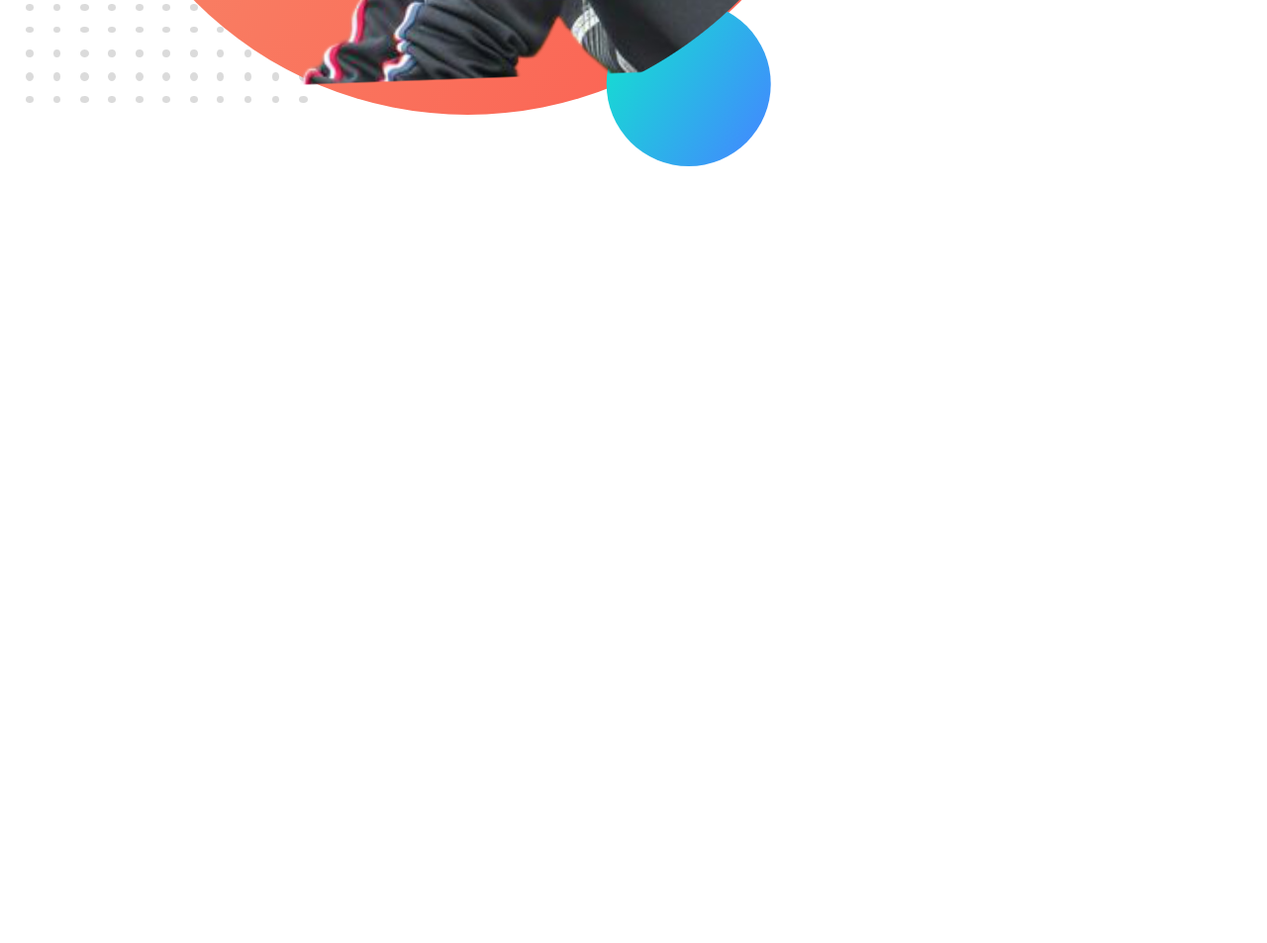
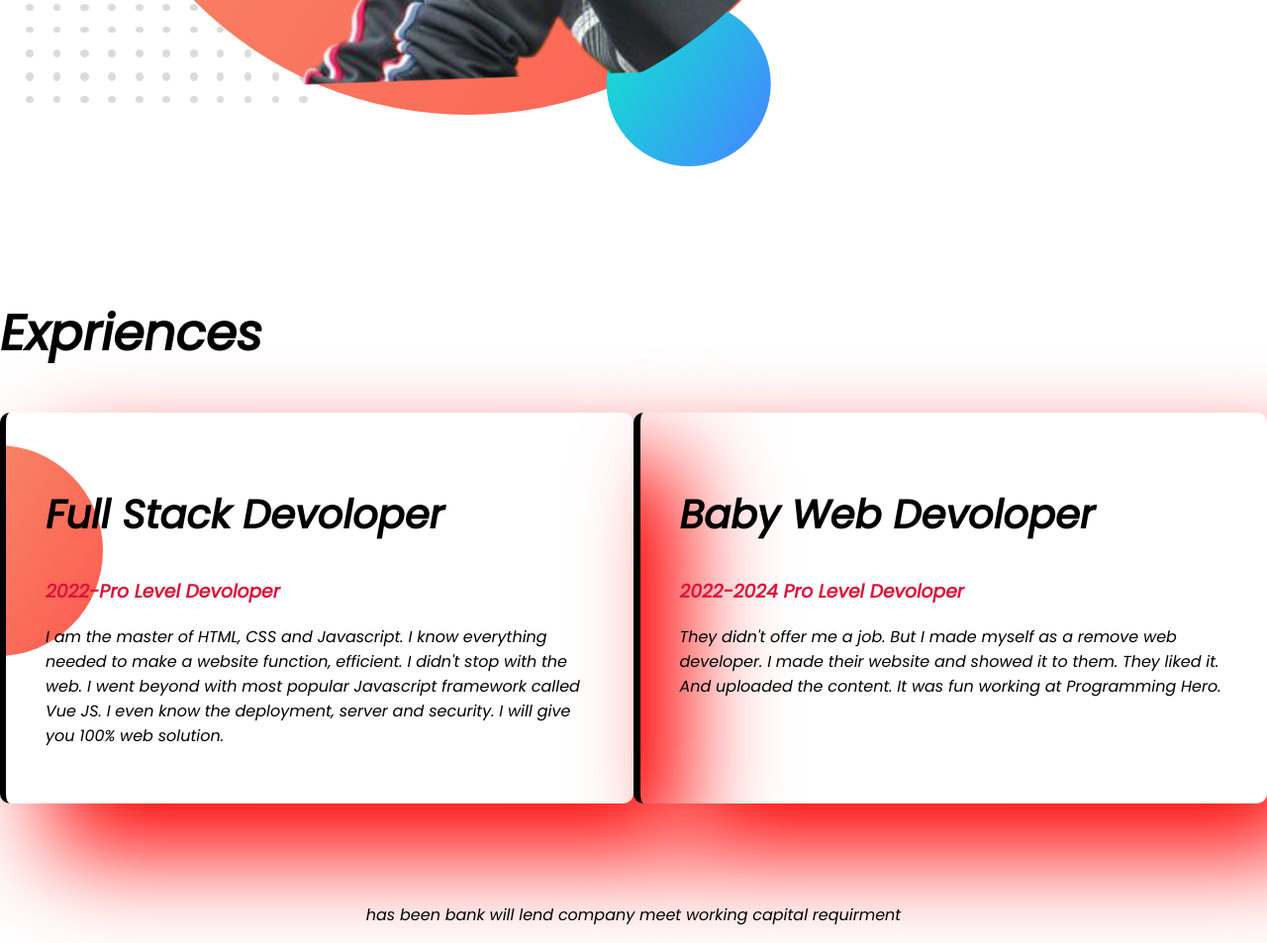
Before and after one commit to naimurrahamannaim/devoloper-portfolio, a plain HTML site: page index.html in a window 1280 px wide. Shown: the part 1531-2484 px from the top of the page at 99% size. Before the commit the page ends 1831 px from the top, so only its background shows below. Drawn offline with Linux system fonts and the light colour scheme.

Commit message:
footer exprience added

```diff
--- a/index.html
+++ b/index.html
@@ -13,7 +13,7 @@
 </head>
 
 <body>
-    <section class="top-banner">
+    <section class="top-banner felxible-container">
         <div class="half-width">
             <h1>Wellcome To</h1>
             <h1><span class="orange-color">Naimur Devoloper</span> World</h1>
@@ -29,7 +29,7 @@
             <img src="images/naimur.png" alt="">
         </div>
     </section>
-    <section class="Naimur-Man">
+    <section class="Naimur-Man felxible-container">
         <div class="half-width">
             <img src="images/pani.png" alt="">
         </div>
@@ -45,9 +45,39 @@
 
         </div>
 
+    </section>
+
+    <section class="Exprience-Area">
+        <h1>Expriences</h1>
+
+        <div class="felxible-container">
+            <div id="full-stack-exprience" class="exprience-item">
+                <h2>Full Stack Devoloper</h2>
+
+                <h3 class="orange-color">2022-Pro Level Devoloper</h3>
+
+                <p> I am the master of HTML, CSS and Javascript. I know everything needed to make a website function,
+                    efficient. I didn't stop with the web. I went beyond with most popular Javascript framework called
+                    Vue
+                    JS. I even know the deployment, server and security. I will give you 100% web solution.
+                </p>
+
+            </div>
+            <div id="web-dev-experience" class="exprience-item">
+                <h2>Baby Web Devoloper</h2>
+                <h3 class="orange-color">2022-2024 Pro Level Devoloper</h3>
+
+                <p>They didn't offer me a job. But I made myself as a remove web developer. I made their website and
+                    showed
+                    it to them. They liked it. And uploaded the content. It was fun working at Programming Hero.</p>
 
 
+            </div>
+
     </section>
+    <fotter>
+        <p>has been bank will lend company meet working capital requirment</p>
+    </fotter>
 
 </body>
 
--- a/style.css
+++ b/style.css
@@ -5,10 +5,14 @@ body{
 h1{
     font-size: 50px;
 }
+h2{
+    font-size: 40px;
+}
+
 .orange-color{
     color:crimson;
 }
-section{
+.felxible-container{
     display: flex;
     margin-bottom: 100px;
 }
@@ -17,7 +21,7 @@ section{
     padding:2%;
 }
 .half-width{
-    width: 100%;
+    width: 150%;
 }
 .link-button{
     text-decoration: none;
@@ -36,3 +40,32 @@ section{
     background-repeat: no-repeat;
     background-position: right;
 }
+.Exprience-Area{
+    background-image: url(images/exp-bg.png);
+    background-repeat: no-repeat;
+    background-position: left;
+
+}
+
+.exprience-item{
+    width: 1300px;
+    margin-left: 1;
+    margin-right: 1;
+    padding: 40px;
+    border-radius: 10px;
+    box-shadow:50px 50px 100px red ;
+}
+#web-dev-experience{
+    border-image: liner-gradient(green, tomato);
+    border-left: 7px solid;
+   border-image-slice: 1;
+}
+
+#full-stack-exprience{
+    border-image: liner-gradient(yellow, blue);
+    border-left:6px solid;
+    border-image-slice:1;
+}
+fotter p{
+    text-align: center;
+}
```
